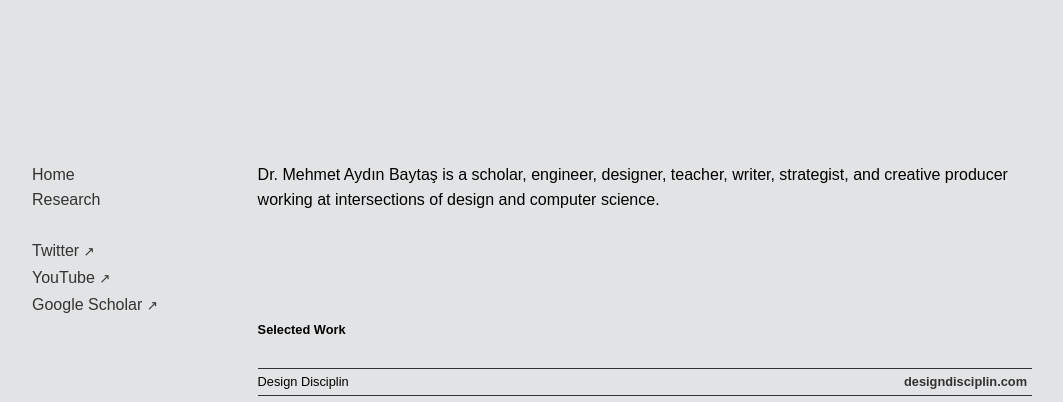
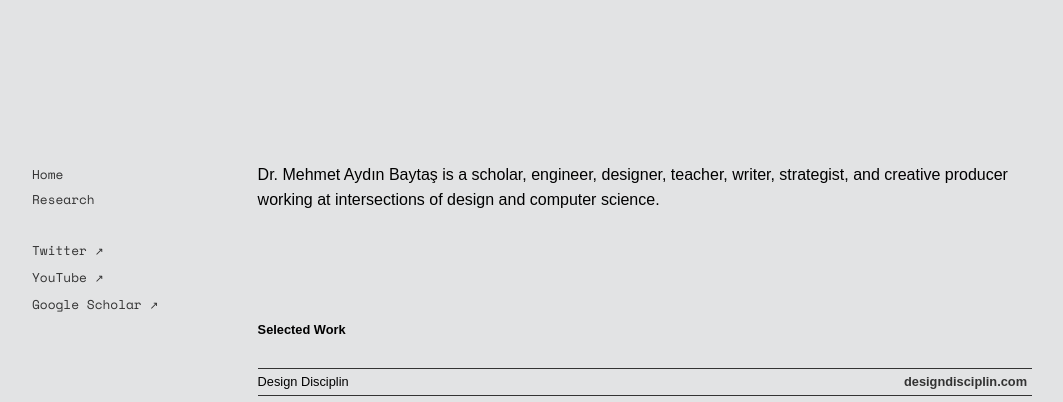
Before and after one commit to l77l77/mbaytas.github.io, a Jekyll site: the page built from README.md, in a window 1280 px wide. Shown: the top 402 px of the page, without its empty margins (108-1171 px from the left). Built offline with Jekyll 4.4.1, drawn with Linux system fonts in a browser that asks for light colours; some web fonts are replaced; our own code applies the rules of GitHub Pages for plain Markdown files; comment, search, counter and statistics services are not loaded.

Commit message:
Update default.html

```diff
--- a/_layouts/default.html
+++ b/_layouts/default.html
@@ -25,7 +25,7 @@
         line-height: 1.6em;
         text-underline-offset: 0.1em;
       }
-      code, kbd, pre, samp {
+      code, kbd, pre, samp, nav {
         font-family: 'Space Mono';
         font-size: 0.8rem;
         overflow: auto;
```
